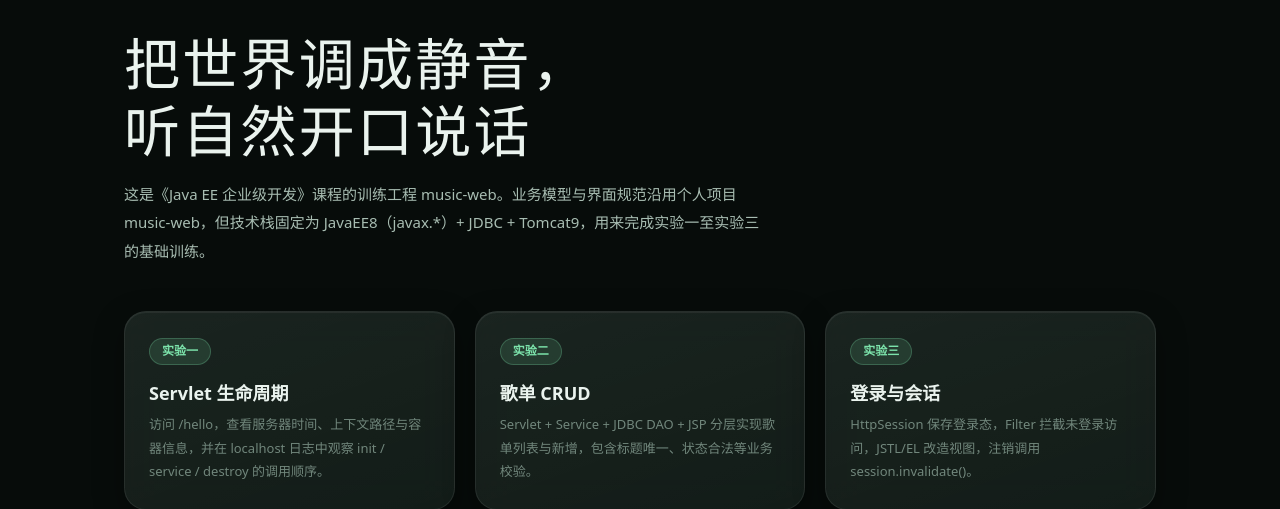
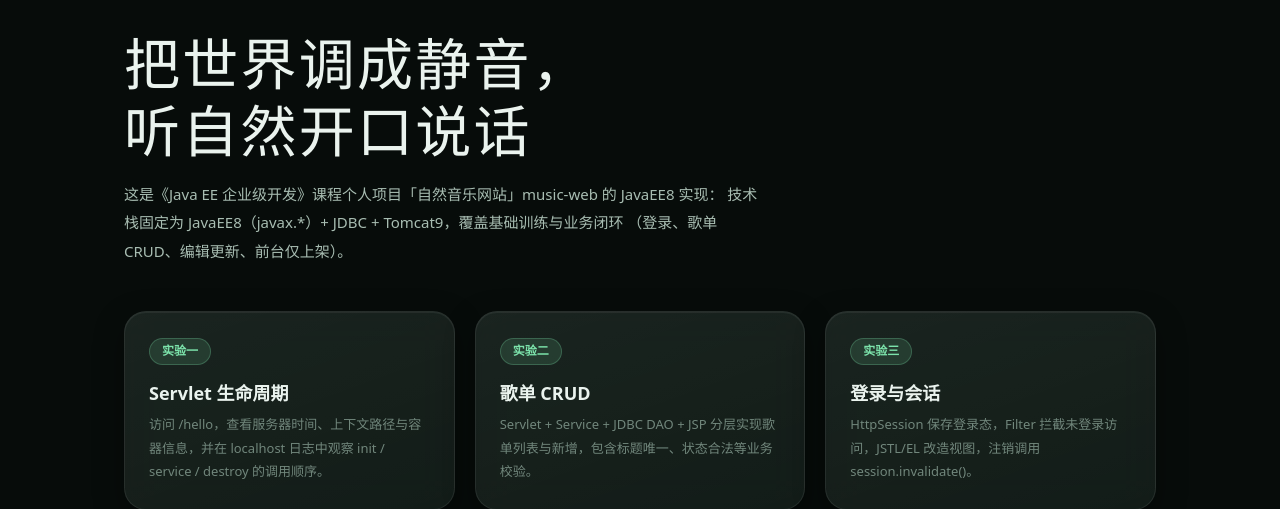
Before and after one commit to chenlumina/music-web, a Java web app: page / in a window 1280 px wide. Shown: the part 163-672 px from the top of the page. Run offline with Tomcat 11, a stand-in JSP engine, Linux system fonts and the light colour scheme.

Commit message:
docs: 修正更名后文案自洽并补充核心功能（编辑/前台仅上架/健康检查/验证脚本）

```diff
--- a/src/main/webapp/index.jsp
+++ b/src/main/webapp/index.jsp
@@ -52,8 +52,9 @@
     <p class="badge">JavaEE8 · javax.servlet · Tomcat9</p>
     <h1>把世界调成静音，<br>听自然开口说话</h1>
     <p>
-      这是《Java EE 企业级开发》课程的训练工程 music-web。业务模型与界面规范沿用个人项目
-      music-web，但技术栈固定为 JavaEE8（javax.*）+ JDBC + Tomcat9，用来完成实验一至实验三的基础训练。
+      这是《Java EE 企业级开发》课程个人项目「自然音乐网站」music-web 的 JavaEE8 实现：
+      技术栈固定为 JavaEE8（javax.*）+ JDBC + Tomcat9，覆盖基础训练与业务闭环
+      （登录、歌单 CRUD、编辑更新、前台仅上架）。
     </p>
   </section>
 
```
Also changed, not shown: README.md.
